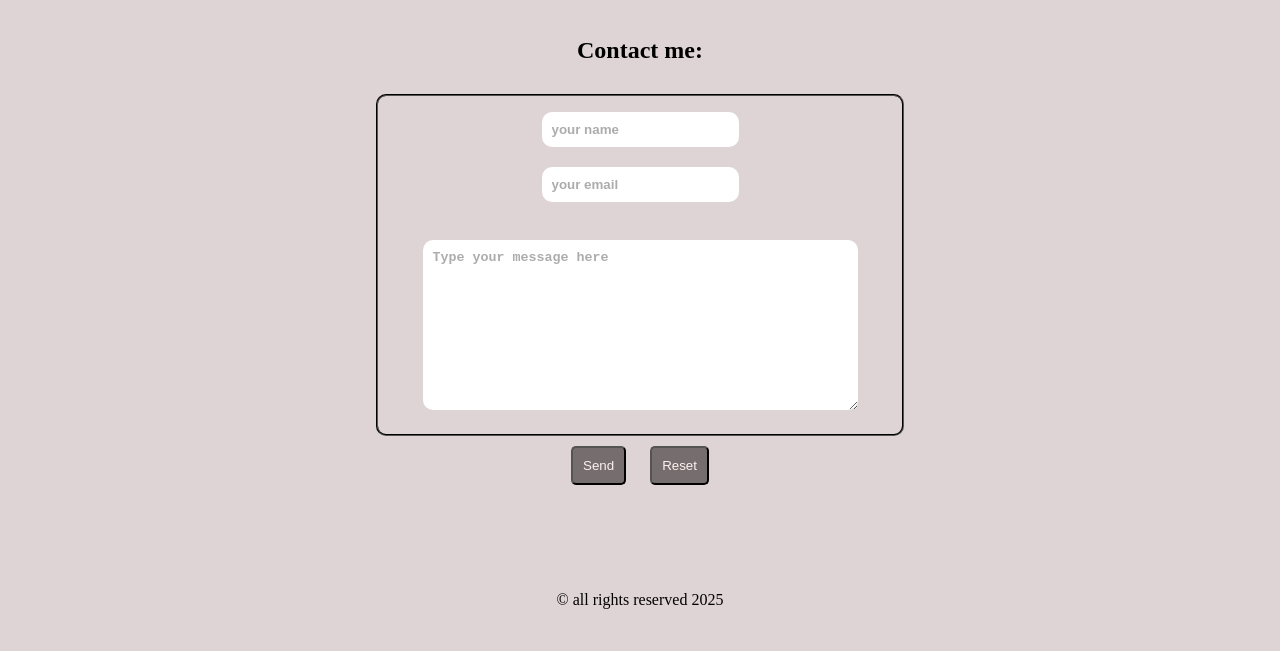
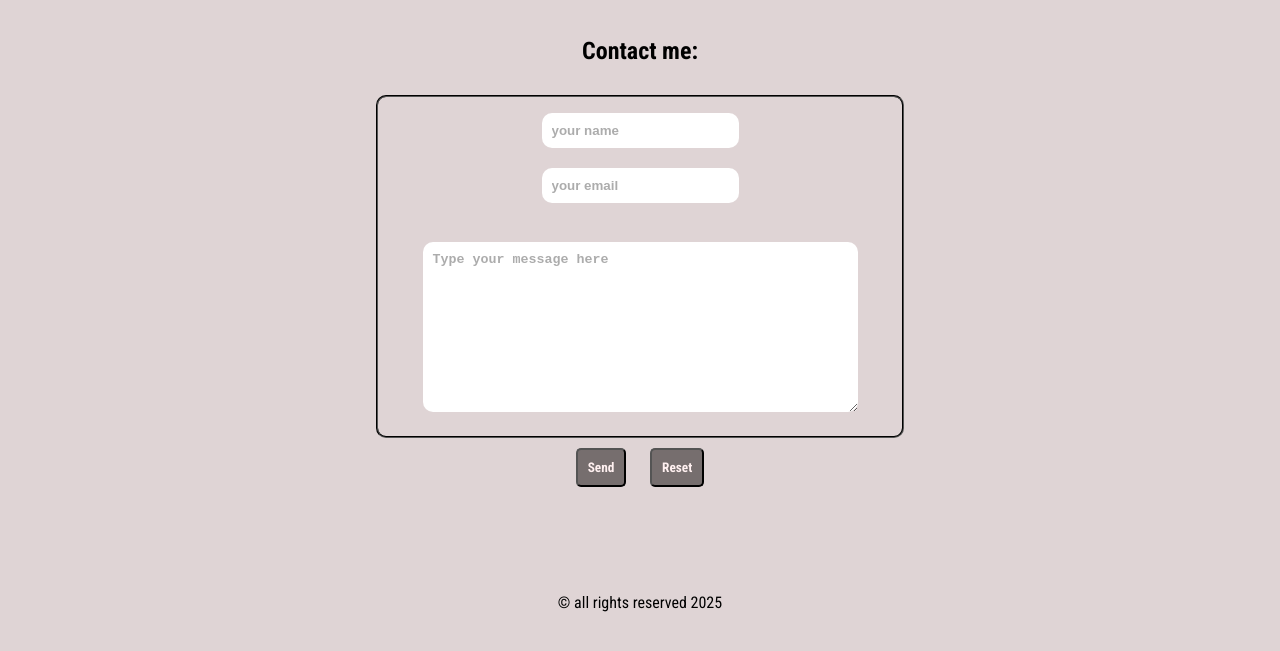
Before and after one commit to LucsSM/personal-portfolio, a plain HTML site: page contact.html in a window 1280 px wide. Shown: the part 75-726 px from the top of the page. Drawn offline with nearby package versions, Linux system fonts and the light colour scheme.

Commit message:
add font

```diff
--- a/contact.html
+++ b/contact.html
@@ -10,6 +10,9 @@
     <link rel="stylesheet" href="styles.css">
     <link rel="icon" type="image/png" href="favicon.png">
     <link rel="stylesheet" href="https://fonts.googleapis.com/css2?family=Material+Symbols+Outlined:opsz,wght,FILL,GRAD@24,400,0,0&icon_names=dark_mode,light_mode"/>
+    <link rel="preconnect" href="https://fonts.googleapis.com">
+    <link rel="preconnect" href="https://fonts.gstatic.com" crossorigin>
+    <link href="https://fonts.googleapis.com/css2?family=Roboto+Condensed:ital,wght@0,100..900;1,100..900&display=swap" rel="stylesheet">
     <script type="text/javascript" src="theme-switch.js" defer></script>
     <title>Contact</title>
 </head>
--- a/styles.css
+++ b/styles.css
@@ -40,6 +40,7 @@ body {
     padding: 0;
     background-color: var(--background-color);
     color: var(--text-color);
+    font-family: "Roboto Condensed", sans-serif;
 }
 
 ul {
@@ -236,6 +237,8 @@ article {
     margin: 10px;
     background-color: var(--header-color);
     color: var(--link-color);
+    font-family: "Roboto Condensed", sans-serif;
+    font-weight: bold;
 }
 
 .button:hover {
```
Also changed, not shown: articles.html (+3 -0 lines), index.html (+3 -0 lines), projects.html (+3 -0 lines).
